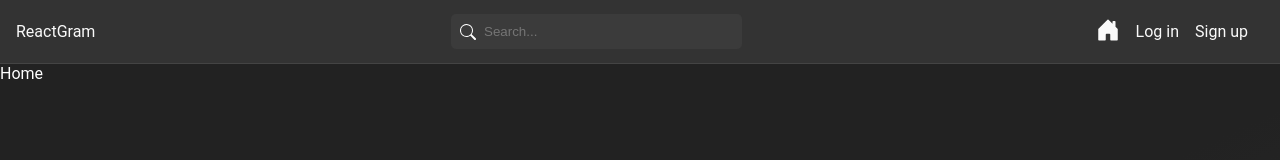
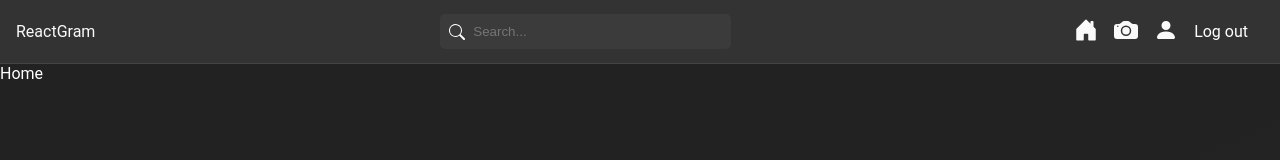
Before and after one commit to WeltonAM/React_HoraDeCodar, a React (Create React App) app in the folder 11_final_project/frontend/: page / in a window 1280 px wide. Shown: the top 160 px of the page. Built offline with nearby package versions, Linux system fonts and the light colour scheme; sample sign-in values are in the browser's storage.

Commit message:
logout functions

```diff
--- a/11_final_project/frontend/src/components/Navbar.js
+++ b/11_final_project/frontend/src/components/Navbar.js
@@ -2,8 +2,27 @@
 
 import { NavLink, Link } from 'react-router-dom'
 import { BsSearch, BsHouseDoorFill, BsFillPersonFill, BsFillCameraFill } from 'react-icons/bs'
+import { useState } from 'react'
+import { useAuth } from '../hooks/useAuth'
+import { useDispatch, useSelector } from 'react-redux'
+import { useNavigate } from 'react-router-dom'
+import { logout, reset } from '../slices/authSlice'
 
 const Navbar = () => {
+
+    const { auth } = useAuth()
+    const { user } = useSelector((state) => state.auth)
+
+    const navigate = useNavigate()
+    const dispatch = useDispatch()
+
+    const handleLogout = () => {
+        dispatch(logout())
+        dispatch(reset())
+
+        navigate("/login")
+    }
+
     return (
         <nav id='nav'>
             <Link to='/'>ReactGram</Link>
@@ -15,10 +34,31 @@
 
             <ul id='nav-links'>
 
+                {auth ? (
+                    <>
                         <li>
                             <NavLink to='/'><BsHouseDoorFill /></NavLink>
                         </li>
+                        {user && (
+                            <li>
+                                <NavLink to={`/users/${user.id}`} >
+                                    <BsFillCameraFill />
+                                </NavLink>
+                            </li>
+                        )}
 
+                        <li>
+                            <NavLink to="/profile">
+                                <BsFillPersonFill />
+                            </NavLink>
+                        </li>
+                        <li>
+                            <span onClick={handleLogout}>Log out</span>
+                        </li>
+                    </>
+                ) : (
+
+                    <>
                         <li>
                             <NavLink to='/login'>Log in</NavLink>
 
@@ -28,6 +68,10 @@
                             <NavLink to='/register'>Sign up</NavLink>
 
                         </li>
+                    </>
+
+                )}
+
             </ul>
         </nav>
     )
--- a/11_final_project/frontend/src/services/authServices.js
+++ b/11_final_project/frontend/src/services/authServices.js
@@ -21,8 +21,13 @@
     }
 }
 
+const logout = () => {
+    localStorage.removeItem("user")
+}
+
 const authService = {
     register,
+    logout,
 }
 
 export default authService
--- a/11_final_project/frontend/src/slices/authSlice.js
+++ b/11_final_project/frontend/src/slices/authSlice.js
@@ -23,6 +23,10 @@
         return data
     }
 )
+
+export const logout = createAsyncThunk("auth/logout", async () => {
+    await authService.logout()
+})
 
 export const authSlice = createSlice({
     name: "auth",
@@ -51,6 +55,12 @@
                 state.error = action.payload
                 state.user = null
             })
+            .addCase(logout.fulfilled, (state, action) => {
+                state.loading = false
+                state.success = true
+                state.error = null
+                state.user = null
+            })
     }
 })
 
```
Lines whose indentation alone changed are shown as unchanged.
